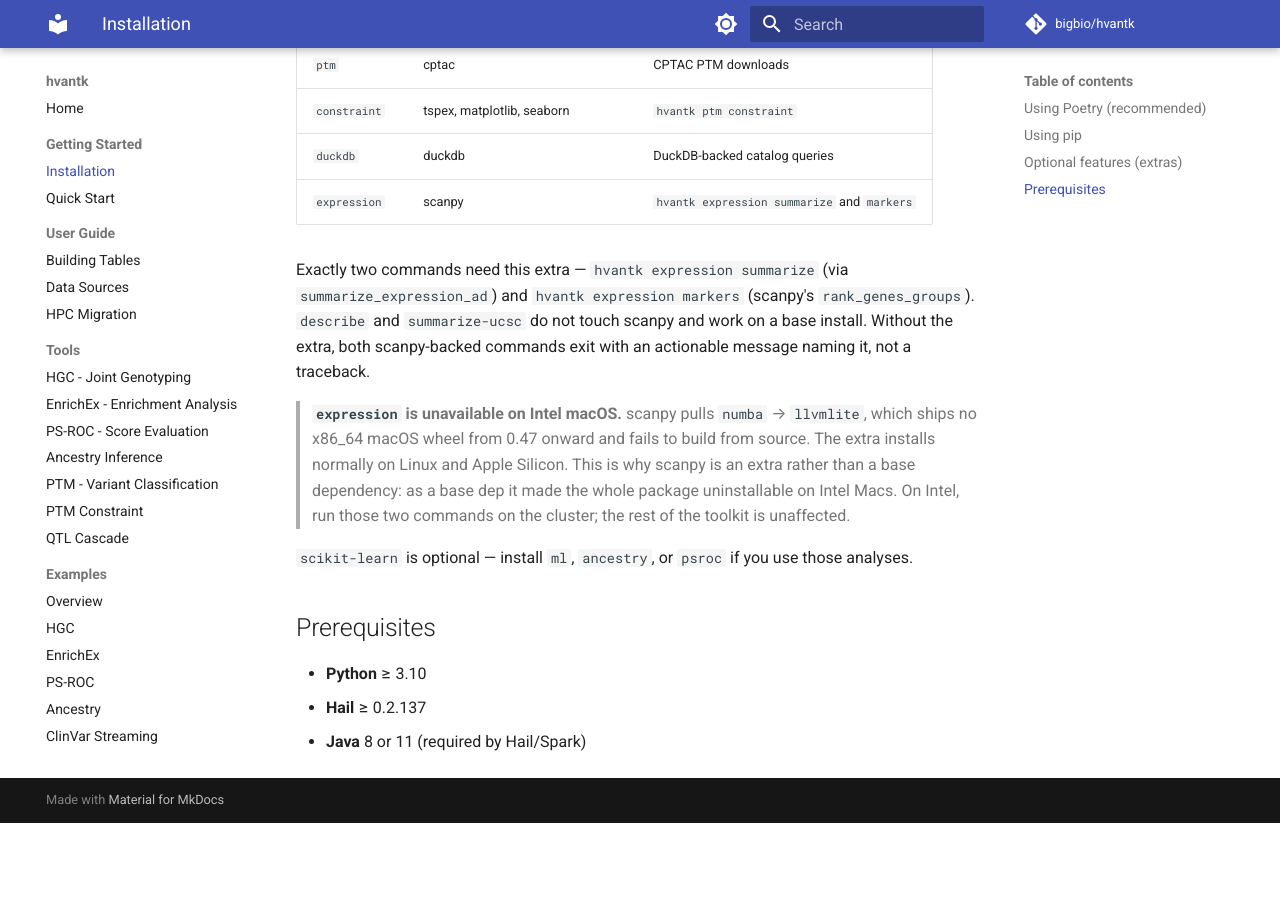
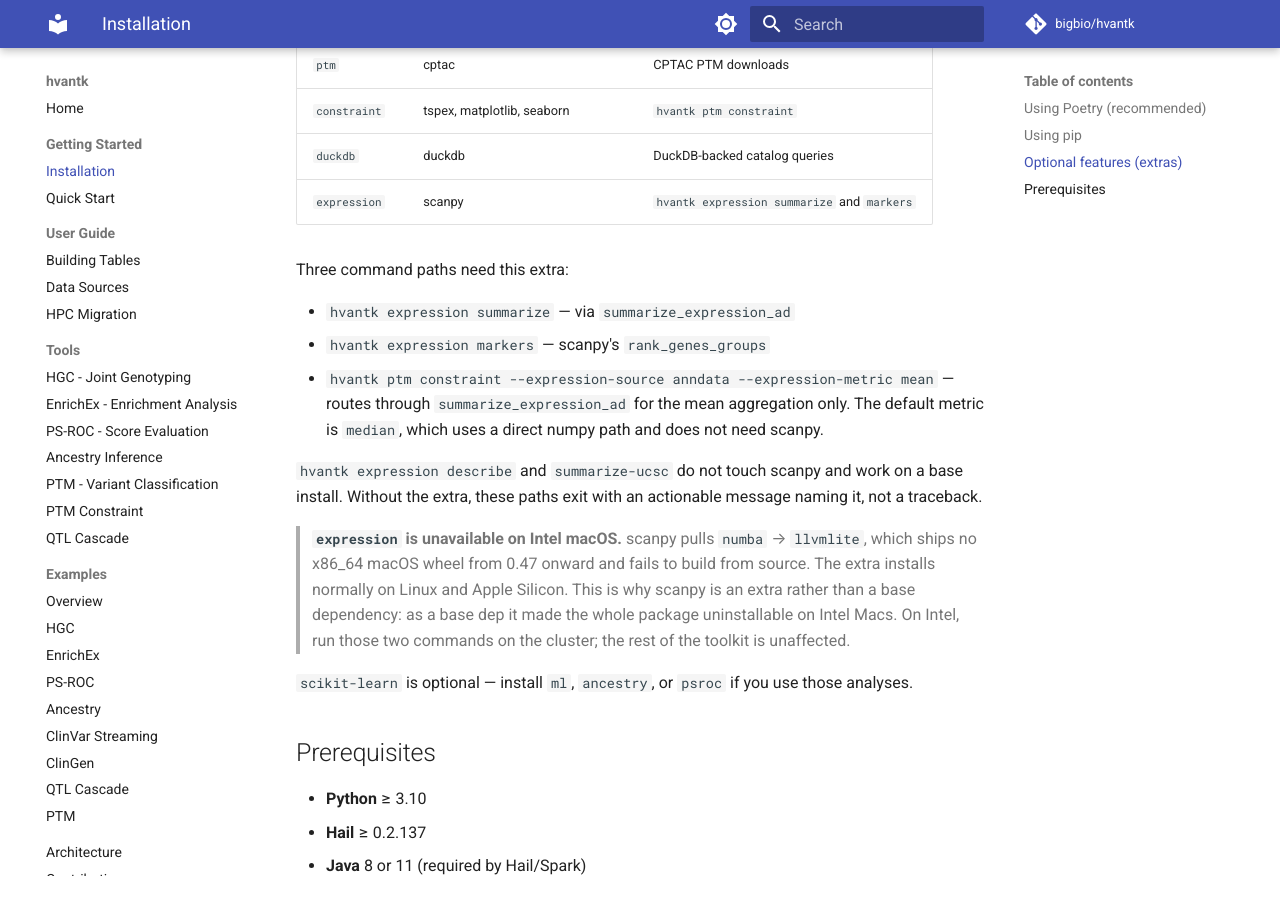
Before and after one commit to bigbio/hvantk, an MkDocs documentation site: the page built from docs_site/getting-started/installation.md, in a window 1280 px wide and 900 px high, scrolled down 1063 px. Built offline with MkDocs 1.6.1 and Material for MkDocs 9.7.7, drawn with Linux system fonts in a browser that asks for light colours; comment, search, counter and statistics services are not loaded; before the commit the page ends 1886 px from its top, so only the background shows below that.

Commit message:
docs(expression): name every path that needs the 'expression' extra
Adversarial review caught the previous wording overclaiming. "Exactly two
commands" was true only within the `hvantk expression` group: `hvantk ptm
constraint --expression-source anndata --expression-metric mean` also routes
through summarize_expression_ad (algorithms/ptm/constraint_expression.py:190)
and so needs scanpy too. The default metric is `median`, which takes a direct
numpy path, so this only bites on an explicit --expression-metric mean.

Not a crash -- ptm_cli's existing blanket handler turns the ImportError into a
clean "Error: ..." carrying the same install hint -- but a user reading the docs
would not have known the extra was required for that flag.

```diff
--- a/docs_site/getting-started/installation.md
+++ b/docs_site/getting-started/installation.md
@@ -44,11 +44,18 @@
 | `duckdb` | duckdb | DuckDB-backed catalog queries |
 | `expression` | scanpy | `hvantk expression summarize` and `markers` |
 
-Exactly two commands need this extra — `hvantk expression summarize` (via
-`summarize_expression_ad`) and `hvantk expression markers` (scanpy's
-`rank_genes_groups`). `describe` and `summarize-ucsc` do not touch scanpy and
-work on a base install. Without the extra, both scanpy-backed commands exit with
-an actionable message naming it, not a traceback.
+Three command paths need this extra:
+
+- `hvantk expression summarize` — via `summarize_expression_ad`
+- `hvantk expression markers` — scanpy's `rank_genes_groups`
+- `hvantk ptm constraint --expression-source anndata --expression-metric mean` —
+  routes through `summarize_expression_ad` for the mean aggregation only. The
+  default metric is `median`, which uses a direct numpy path and does not need
+  scanpy.
+
+`hvantk expression describe` and `summarize-ucsc` do not touch scanpy and work on
+a base install. Without the extra, these paths exit with an actionable message
+naming it, not a traceback.
 
 > **`expression` is unavailable on Intel macOS.** scanpy pulls `numba` →
 > `llvmlite`, which ships no x86_64 macOS wheel from 0.47 onward and fails to
```
Also changed, not shown: README.md (+1 -1 lines).
